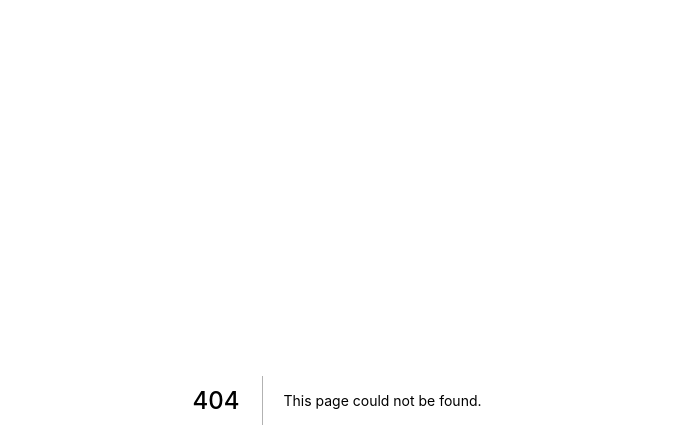
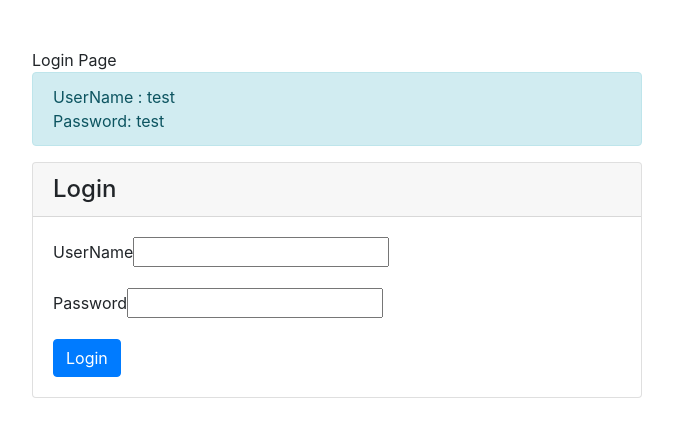
Before and after one commit to corentinway/next-jwt-trial, a Next.js app: page /login in a window 1280 px wide. Before the commit this address had no page. Shown: the top 448 px of the page, without its empty margins (303-976 px from the left). Built offline with nearby package versions, Linux system fonts and the light colour scheme.

Commit message:
initial commit with login page

```diff
--- a/package.json
+++ b/package.json
@@ -11,7 +11,8 @@
   "dependencies": {
     "next": "12.1.0",
     "react": "17.0.2",
-    "react-dom": "17.0.2"
+    "react-dom": "17.0.2",
+    "yup": "^0.32.11"
   },
   "devDependencies": {
     "@types/node": "17.0.22",
--- a/pages/_app.tsx
+++ b/pages/_app.tsx
@@ -1,8 +1,22 @@
 import '../styles/globals.css'
 import type { AppProps } from 'next/app'
+import Head from 'next/head'
 
 function MyApp({ Component, pageProps }: AppProps) {
-  return <Component {...pageProps} />
+  return (
+    <>
+      <Head>
+        <title>JWT Authentication App Example</title>
+        <link href="//netdna.bootstrapcdn.com/bootstrap/4.5.2/css/bootstrap.min.css" rel="stylesheet" />
+
+      </Head>
+      <div className='app-container bg-light4'>
+        {/* add Nav comonent, and TS function*/ }
+      <Component {...pageProps} />
+
+      </div>
+    </>
+  )
 }
 
 export default MyApp
--- /dev/null
+++ b/pages/login.tsx
@@ -0,0 +1,42 @@
+
+import * as Yup from 'yup';
+
+function Login() {
+    return (
+        <div className="col-md-6 offset-md-3 mt-5">
+            Login Page
+            <div className="alert alert-info">
+                UserName : test <br />
+                Password: test
+            </div>
+            <div className="card">
+                <h4 className="card-header">Login</h4>
+                <div className="card-body">
+                    <form>
+                        <div className="form-group">
+                            <label>UserName</label>
+                            <input name="username"
+                                type="text"
+                                className=""
+                            />
+                        </div>
+                        <div className="form-group">
+                            <label>Password</label>
+                            <input name="username"
+                                type="password"
+                                className=""
+                            />
+                        </div>
+                        <button
+                            className="btn btn-primary"
+                        >
+                            Login
+                        </button>
+                    </form>
+                </div>
+            </div>
+        </div>
+    )
+}
+
+export default Login;
```
Also changed, not shown: 1 other file (tests, documents, lock files or other folders).
